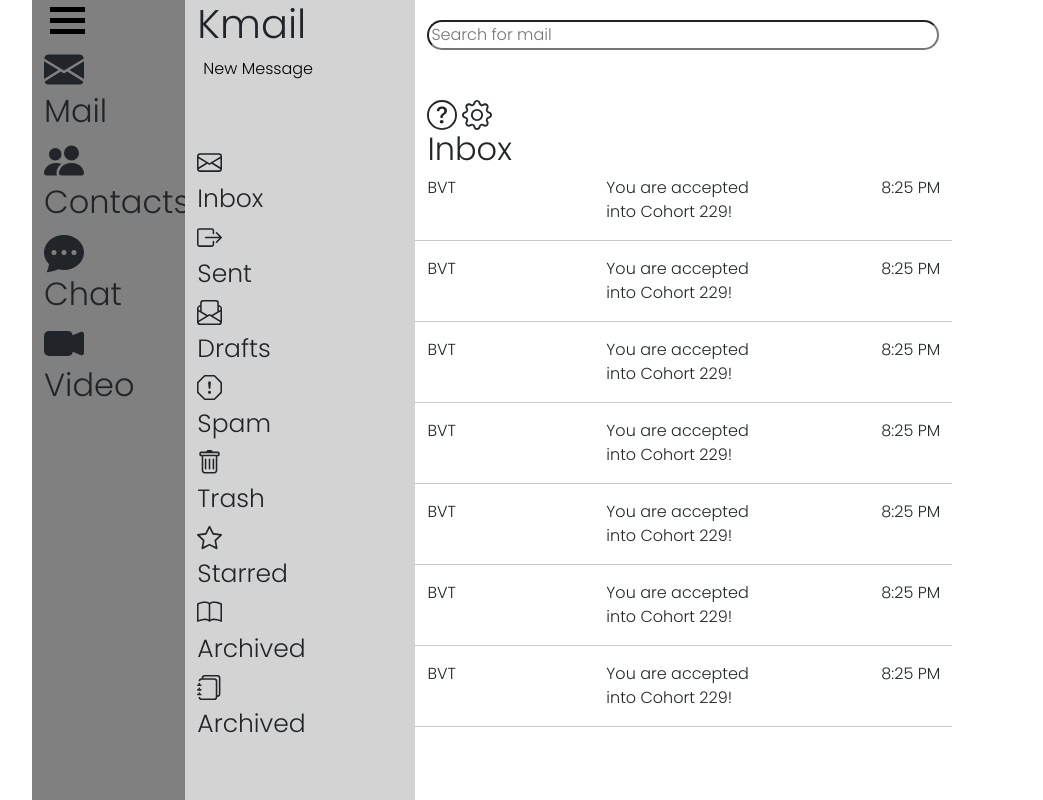
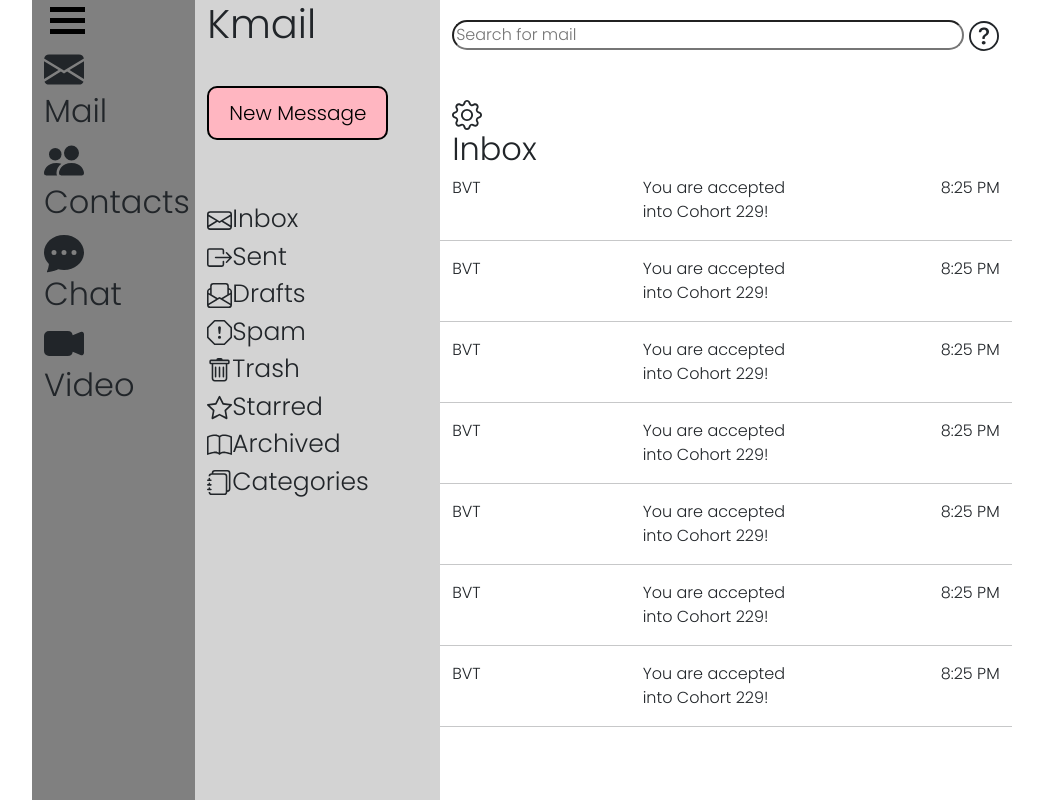
Before and after one commit to junalynnc/email-project, a website: page index.html in a window 1280 px wide. Shown: the whole page, without its empty margins (38-1081 px from the left). Drawn offline with nearby package versions, Linux system fonts and the light colour scheme.

```diff
--- a/index.html
+++ b/index.html
@@ -63,53 +63,45 @@
 
           <div id="categories" class="col-md-3 col-lg-3">
             <h1>Kmail</h1>
-            <button type="button">New Message</button>
+            <button id="new-message-button" type="button">New Message</button>
 
             <div id="category-icons" class="row">
               <div id="category-titles" class="col">
                 <svg xmlns="http://www.w3.org/2000/svg" width="25" height="25" fill="currentColor" class="bi bi-envelope" viewBox="0 0 16 16">
                   <path d="M0 4a2 2 0 0 1 2-2h12a2 2 0 0 1 2 2v8a2 2 0 0 1-2 2H2a2 2 0 0 1-2-2V4Zm2-1a1 1 0 0 0-1 1v.217l7 4.2 7-4.2V4a1 1 0 0 0-1-1H2Zm13 2.383-4.708 2.825L15 11.105V5.383Zm-.034 6.876-5.64-3.471L8 9.583l-1.326-.795-5.64 3.47A1 1 0 0 0 2 13h12a1 1 0 0 0 .966-.741ZM1 11.105l4.708-2.897L1 5.383v5.722Z"/>
-                </svg>
-                Inbox<br/>
+                </svg>Inbox<br/>
 
                 <svg xmlns="http://www.w3.org/2000/svg" width="25" height="25" fill="currentColor" class="bi bi-box-arrow-right" viewBox="0 0 16 16">
                   <path fill-rule="evenodd" d="M10 12.5a.5.5 0 0 1-.5.5h-8a.5.5 0 0 1-.5-.5v-9a.5.5 0 0 1 .5-.5h8a.5.5 0 0 1 .5.5v2a.5.5 0 0 0 1 0v-2A1.5 1.5 0 0 0 9.5 2h-8A1.5 1.5 0 0 0 0 3.5v9A1.5 1.5 0 0 0 1.5 14h8a1.5 1.5 0 0 0 1.5-1.5v-2a.5.5 0 0 0-1 0v2z"/>
                   <path fill-rule="evenodd" d="M15.854 8.354a.5.5 0 0 0 0-.708l-3-3a.5.5 0 0 0-.708.708L14.293 7.5H5.5a.5.5 0 0 0 0 1h8.793l-2.147 2.146a.5.5 0 0 0 .708.708l3-3z"/>
-                </svg>
-                Sent<br/>
+                </svg>Sent<br/>
 
                 <svg xmlns="http://www.w3.org/2000/svg" width="25" height="25" fill="currentColor" class="bi bi-envelope-paper" viewBox="0 0 16 16">
                   <path d="M4 0a2 2 0 0 0-2 2v1.133l-.941.502A2 2 0 0 0 0 5.4V14a2 2 0 0 0 2 2h12a2 2 0 0 0 2-2V5.4a2 2 0 0 0-1.059-1.765L14 3.133V2a2 2 0 0 0-2-2H4Zm10 4.267.47.25A1 1 0 0 1 15 5.4v.817l-1 .6v-2.55Zm-1 3.15-3.75 2.25L8 8.917l-1.25.75L3 7.417V2a1 1 0 0 1 1-1h8a1 1 0 0 1 1 1v5.417Zm-11-.6-1-.6V5.4a1 1 0 0 1 .53-.882L2 4.267v2.55Zm13 .566v5.734l-4.778-2.867L15 7.383Zm-.035 6.88A1 1 0 0 1 14 15H2a1 1 0 0 1-.965-.738L8 10.083l6.965 4.18ZM1 13.116V7.383l4.778 2.867L1 13.117Z"/>
-                </svg>
-                Drafts<br/>
+                </svg>Drafts<br/>
 
                 <svg xmlns="http://www.w3.org/2000/svg" width="25" height="25" fill="currentColor" class="bi bi-exclamation-octagon" viewBox="0 0 16 16">
                   <path d="M4.54.146A.5.5 0 0 1 4.893 0h6.214a.5.5 0 0 1 .353.146l4.394 4.394a.5.5 0 0 1 .146.353v6.214a.5.5 0 0 1-.146.353l-4.394 4.394a.5.5 0 0 1-.353.146H4.893a.5.5 0 0 1-.353-.146L.146 11.46A.5.5 0 0 1 0 11.107V4.893a.5.5 0 0 1 .146-.353L4.54.146zM5.1 1 1 5.1v5.8L5.1 15h5.8l4.1-4.1V5.1L10.9 1H5.1z"/>
                   <path d="M7.002 11a1 1 0 1 1 2 0 1 1 0 0 1-2 0zM7.1 4.995a.905.905 0 1 1 1.8 0l-.35 3.507a.552.552 0 0 1-1.1 0L7.1 4.995z"/>
-                </svg>
-                Spam<br/>
+                </svg>Spam<br/>
 
                 <svg xmlns="http://www.w3.org/2000/svg" width="25" height="25" fill="currentColor" class="bi bi-trash" viewBox="0 0 16 16">
                   <path d="M5.5 5.5A.5.5 0 0 1 6 6v6a.5.5 0 0 1-1 0V6a.5.5 0 0 1 .5-.5zm2.5 0a.5.5 0 0 1 .5.5v6a.5.5 0 0 1-1 0V6a.5.5 0 0 1 .5-.5zm3 .5a.5.5 0 0 0-1 0v6a.5.5 0 0 0 1 0V6z"/>
                   <path fill-rule="evenodd" d="M14.5 3a1 1 0 0 1-1 1H13v9a2 2 0 0 1-2 2H5a2 2 0 0 1-2-2V4h-.5a1 1 0 0 1-1-1V2a1 1 0 0 1 1-1H6a1 1 0 0 1 1-1h2a1 1 0 0 1 1 1h3.5a1 1 0 0 1 1 1v1zM4.118 4 4 4.059V13a1 1 0 0 0 1 1h6a1 1 0 0 0 1-1V4.059L11.882 4H4.118zM2.5 3V2h11v1h-11z"/>
-                </svg>
-                Trash<br/>
+                </svg>Trash<br/>
 
                 <svg xmlns="http://www.w3.org/2000/svg" width="25" height="25" fill="currentColor" class="bi bi-star" viewBox="0 0 16 16">
                   <path d="M2.866 14.85c-.078.444.36.791.746.593l4.39-2.256 4.389 2.256c.386.198.824-.149.746-.592l-.83-4.73 3.522-3.356c.33-.314.16-.888-.282-.95l-4.898-.696L8.465.792a.513.513 0 0 0-.927 0L5.354 5.12l-4.898.696c-.441.062-.612.636-.283.95l3.523 3.356-.83 4.73zm4.905-2.767-3.686 1.894.694-3.957a.565.565 0 0 0-.163-.505L1.71 6.745l4.052-.576a.525.525 0 0 0 .393-.288L8 2.223l1.847 3.658a.525.525 0 0 0 .393.288l4.052.575-2.906 2.77a.565.565 0 0 0-.163.506l.694 3.957-3.686-1.894a.503.503 0 0 0-.461 0z"/>
-                </svg>
-                Starred<br/>
+                </svg>Starred<br/>
 
                 <svg xmlns="http://www.w3.org/2000/svg" width="25" height="25" fill="currentColor" class="bi bi-book" viewBox="0 0 16 16">
                   <path d="M1 2.828c.885-.37 2.154-.769 3.388-.893 1.33-.134 2.458.063 3.112.752v9.746c-.935-.53-2.12-.603-3.213-.493-1.18.12-2.37.461-3.287.811V2.828zm7.5-.141c.654-.689 1.782-.886 3.112-.752 1.234.124 2.503.523 3.388.893v9.923c-.918-.35-2.107-.692-3.287-.81-1.094-.111-2.278-.039-3.213.492V2.687zM8 1.783C7.015.936 5.587.81 4.287.94c-1.514.153-3.042.672-3.994 1.105A.5.5 0 0 0 0 2.5v11a.5.5 0 0 0 .707.455c.882-.4 2.303-.881 3.68-1.02 1.409-.142 2.59.087 3.223.877a.5.5 0 0 0 .78 0c.633-.79 1.814-1.019 3.222-.877 1.378.139 2.8.62 3.681 1.02A.5.5 0 0 0 16 13.5v-11a.5.5 0 0 0-.293-.455c-.952-.433-2.48-.952-3.994-1.105C10.413.809 8.985.936 8 1.783z"/>
-                </svg>
-                Archived<br/>
+                </svg>Archived<br/>
 
                 <svg xmlns="http://www.w3.org/2000/svg" width="25" height="25" fill="currentColor" class="bi bi-journals" viewBox="0 0 16 16">
                   <path d="M5 0h8a2 2 0 0 1 2 2v10a2 2 0 0 1-2 2 2 2 0 0 1-2 2H3a2 2 0 0 1-2-2h1a1 1 0 0 0 1 1h8a1 1 0 0 0 1-1V4a1 1 0 0 0-1-1H3a1 1 0 0 0-1 1H1a2 2 0 0 1 2-2h8a2 2 0 0 1 2 2v9a1 1 0 0 0 1-1V2a1 1 0 0 0-1-1H5a1 1 0 0 0-1 1H3a2 2 0 0 1 2-2z"/>
                   <path d="M1 6v-.5a.5.5 0 0 1 1 0V6h.5a.5.5 0 0 1 0 1h-2a.5.5 0 0 1 0-1H1zm0 3v-.5a.5.5 0 0 1 1 0V9h.5a.5.5 0 0 1 0 1h-2a.5.5 0 0 1 0-1H1zm0 2.5v.5H.5a.5.5 0 0 0 0 1h2a.5.5 0 0 0 0-1H2v-.5a.5.5 0 0 0-1 0z"/>
-                </svg>
-                Archived<br/>
+                </svg>Categories<br/>
               </div>
             </div>
           </div>
--- a/styles.css
+++ b/styles.css
@@ -37,19 +37,19 @@
     justify-content: flex-end;
 }
 
-#category-icons {
-  position: relative;
-  flex-direction: column;
-}
-
-#category-titles {
-  position: absolute;
-  left: 0;
-}
 
 button {
     border: none;
     background-color: transparent;
+}
+
+#new-message-button {
+  border: 2px solid black;
+  border-radius: 10px 10px;
+  padding: 10px 20px 10px 20px;
+  font-size: 20px;
+  background-color: lightpink;
+  margin-top: 30px;
 }
 
 .sidenav {
```
Also changed, not shown: images/koala-logo.png (added).
